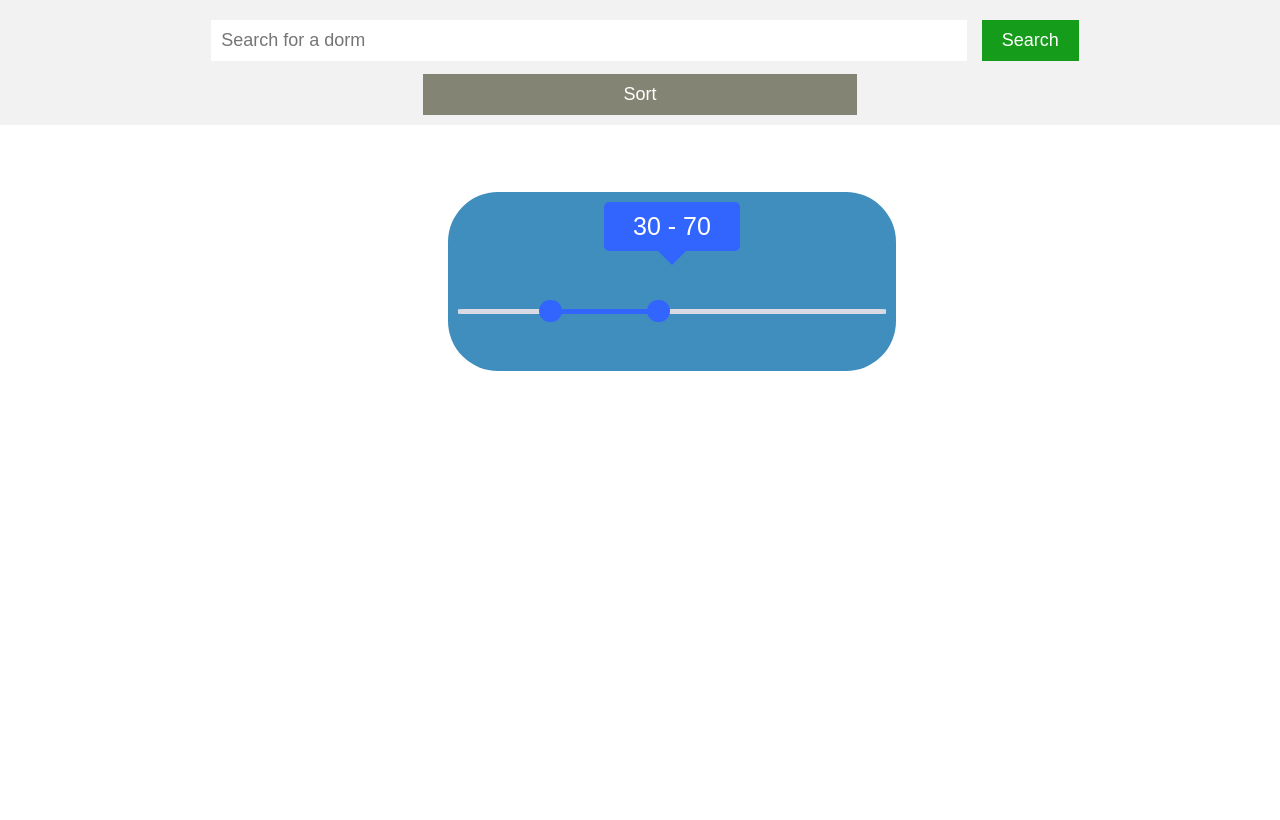
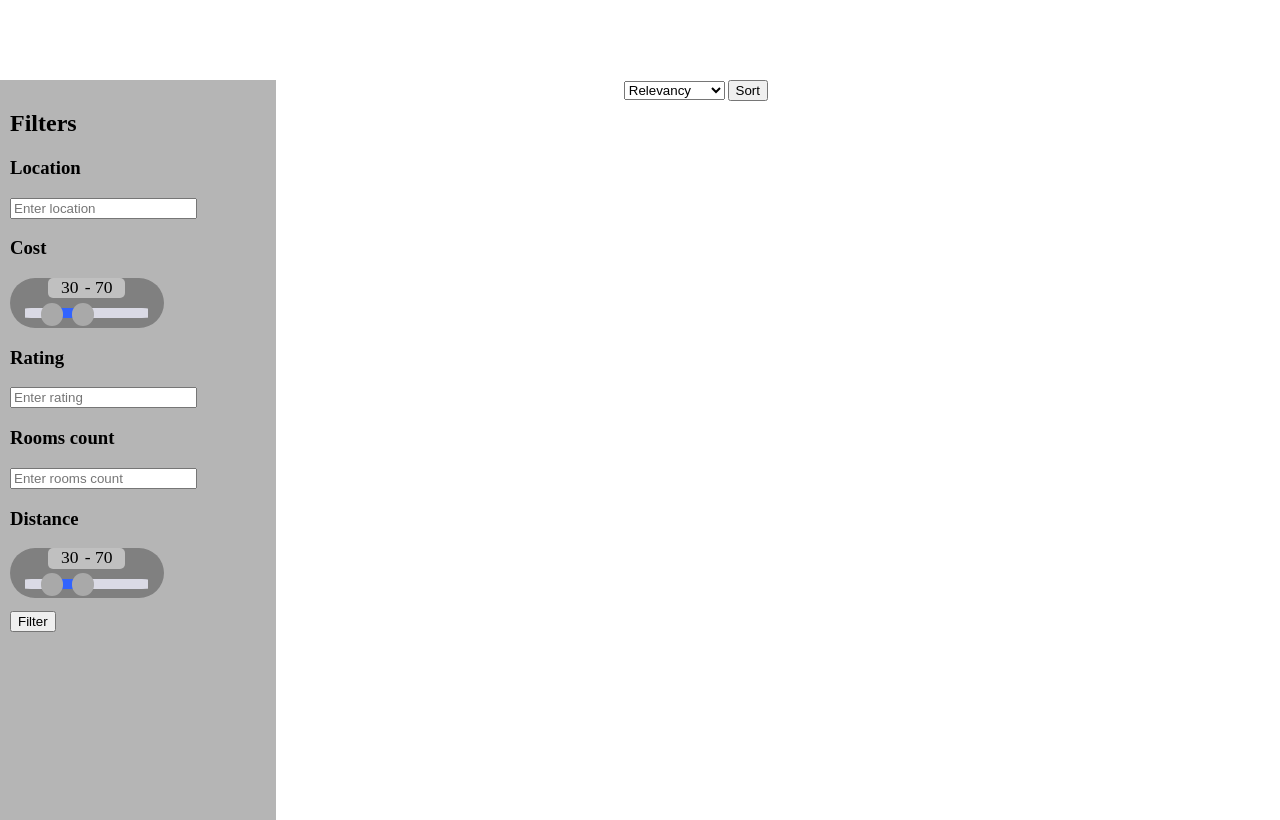
Before and after one commit to yasirACTUALY/SwiftDorms, a plain HTML site: page index.html in a window 1280 px wide. Drawn offline with Linux system fonts and the light colour scheme.

Commit message:
side bard

```diff
--- a/index.css
+++ b/index.css
@@ -1,127 +1,80 @@
-/* search button shape and color */
-.search-box {
+.searchBox {
+  width: 70%;
+}
+.leftBar {
   position: absolute;
-    top: 0;
-    left: 0;
-    width: 100%;
+  width: 20%;
+  top: 10%;
+  height: 90%;
+  /* background-color: #939496; */
+  /* color: transparent; */
+  background-color: #b5b5b5;
   padding: 10px;
-    background-color: #f2f2f2;
-    text-align: center;
+  left: 0%;
 }
-
-  .search-box input {
-    width: 60%;
-    padding: 10px;
-    margin: 10px;
-    border: none;
-    font-size: 18px;
-  }
-
-  .search-box button {
-    padding: 10px 20px;
-    border: none;
-    background-color: #169c1b;
-    color: white;
-    font-size: 18px;
-  }
-
-  body {
-    font-family: sans-serif, Arial, Helvetica;
-  }
-  * {
-    box-sizing: border-box;
-  }
-
-  .sorting {
-    position: absolute;
-    padding: 10px 20px;
-    font-size: 18px;
-    top: 8%;
-    width: 100%;
-    right: 0%;
-    background-color: #f2f2f2;
-    text-align: center;
-  }
-
-  .sortBtn {
-    padding: 10px 200px;
-    border: none;
-    background-color: #848474;
-    color: white;
-    font-size: 18px;
-  }
-  .sortBtn:hover {
-    background-color: #656557;
-    color: #413333;
-  }
-
-  .sortOptions {
-    display: none;
-    position: absolute;
-    top: 100%;
-    left: 0%;
-    width: 100%;
-    padding: 10px;
-    background-color: #413333;
-    text-align: center;
-  }
-  .sortOptions a {
-    padding: 10px 20px;
-    border: none;
-    color: rgb(23, 196, 75);
-    font-size: 18px;
-  }
-  .sortOptions a:hover {
-    background-color: #f2f2f2;
-    color: #413333;
-  }
-  .sortOptions button {
-    padding: 10px 20px;
-    color: rgb(23, 196, 75);
-    font-size: 18px;
-    /* margin-right: 10%; */
-  }
-  .sorting:hover .sortOptions {
-    display: list-item;
-  }
-
 /* makes two sliders into one */
 .wrapper {
-    position: absolute;
+  /* position: absolute; */
   /* display: none; */
-    top: 210%;
-    width: 35%;
-    left: 35%;
-    background-color: #408ebe;
-    padding: 10px;
+  top: 0%;
+  width: 60%;
+  height: 50px;
+  left: 0%;
+  background-color: gray;
+  padding: 0px;
   border-radius: 50px;
 }
-
 .container {
   position: relative;
   width: 100%;
-    height: 100px;
+  height: 50%;
   margin-top: 10px;
+}
+.leftSlider {
+  position: absolute;
+  top: -100%;
+  left: 5%;
+  width: 90%;
+  height: 50%;
+  background-color: transparent;
+}
+.rightSlider {
+  top: -100%;
+  left: 5%;
+  width: 90%;
+  height: 0%;
+  background-color: transparent;
 }
 input[type="range"] {
   -webkit-appearance: none;
   -moz-appearance: none;
   appearance: none;
-    width: 100%;
-    outline: none;
+  width: 90%;
+  height: 5%;
+  outline: gold;
   position: absolute;
   margin: auto;
-    top: 0;
+  top: -30;
   bottom: 0;
-    left: 0;
+  left: 5%;
   background-color: transparent;
   pointer-events: none;
 }
-  .slider-track {
-    width: 100%;
-    height: 5%;
+
+#track1 {
+  width: 80%;
+  left: 10%;
+  height: 40%;
   position: absolute;
-    margin: auto;
+  top: 0;
+  bottom: 0;
+  border-radius: 5%;
+}
+#track2 {
+  width: 80%;
+  left: 10%;
+  height: 40%;
+  position: absolute;
   top: 0;
   bottom: 0;
   border-radius: 5%;
@@ -133,6 +86,7 @@
 input[type="range"]::-moz-range-track {
   -moz-appearance: none;
   height: 5%;
+  top: 10px;
 }
 input[type="range"]::-ms-track {
   appearance: none;
@@ -142,37 +96,20 @@
   -webkit-appearance: none;
   height: 1.7em;
   width: 1.7em;
-    background-color: #3264fe;
+  background-color: darkgrey;
   cursor: pointer;
-    margin-top: -9px;
+  margin-top: -4%;
   pointer-events: auto;
   border-radius: 50%;
 }
-  input[type="range"]::-moz-range-thumb {
-    -webkit-appearance: none;
-    height: 1.7em;
-    width: 1.7em;
-    cursor: pointer;
-    border-radius: 50%;
-    background-color: #3264fe;
-    pointer-events: auto;
-  }
-  input[type="range"]::-ms-thumb {
-    appearance: none;
-    height: 1.7em;
-    width: 1.7em;
-    cursor: pointer;
-    border-radius: 50%;
-    background-color: #3264fe;
-    pointer-events: auto;
-  }
-  input[type="range"]:active::-webkit-slider-thumb {
+/* input[type="range"]:active::-webkit-slider-thumb {
   background-color: #ffffff;
-    border: 3px solid #3264fe;
-  }
+  border: 20px solid #3264fe;
+} */
 .values {
-    background-color: #3264fe;
-    width: 32%;
+  background-color: #c0c0c0;
+  width: 50%;
+  height: 1%;
   position: relative;
   margin: auto;
   padding: 10px 0;
@@ -182,16 +119,28 @@
   font-size: 25px;
   color: #ffffff;
 }
-  .values:before {
-    content: "";
+/* showing the values of sliders*/
+.rangeRead {
+  position: relative;
+  color: #000;
+  font-size: 70%;
+  top: -17px;
+}
+.rangeDash {
+  position: relative;
+  color: #000;
+  font-size: 70%;
+  top: -17px;
+}
+
+.sort {
   position: absolute;
-    height: 0;
-    width: 0;
-    border-top: 15px solid #3264fe;
-    border-left: 15px solid transparent;
-    border-right: 15px solid transparent;
-    margin: auto;
-    bottom: -14px;
-    left: 0;
-    right: 0;
+  color: #000;
+  font-size: 70%;
+  top: 10%;
+  right: 40%;
 }
+
+.filterBtn {
+  margin-top: 5%;
+}
--- a/index.html
+++ b/index.html
@@ -10,33 +10,31 @@
   <link rel="stylesheet" href="index.css" />
 
   <body>
-    <!-- Search bar and button-->
-    <div class="search-box">
-      <input type="text" placeholder="Search for a dorm" id="search" />
-      <button onclick="search() ">Search</button>
+    <!-- sorting options bar -->
+    <div class="leftBar">
+      <div class="leftBarContent">
+        <h2>Filters</h2>
+        <div class="filter">
+          <h3>Location</h3>
+          <input
+            class="searchBox"
+            type="text"
+            placeholder="Enter location"
+            id="location"
+          />
         </div>
-    <!-- sorting options -->
-    <div class="sorting">
-      <!-- sorting button  -->
-      <button class="sortBtn" onclick="print()">Sort</button>
-      <!-- sorting options -->
-      <div class="sortOptions">
-        <b>Sort by: </b>
-        <button class="distanceSortBtn" onclick="sliders()">distance options</button>
-        <button class="costSortBtn">cost</button>
-        <button class="ratingSortBtn">rating</button>
-        <button class="roomsCountSortBtn">rooms count</button>
-    </div>
-
+        <div class="filter">
+          <h3>Cost</h3>
           <div class="wrapper" id="wrapper">
             <div class="values">
-        <span id="range1"> 0 </span>
-        <span> &dash; </span>
-        <span id="range2"> 100 </span>
+              <span class="rangeRead" id="range1"> 0 </span>
+              <span class="rangeDash"> &dash; </span>
+              <span class="rangeRead" id="range2"> 100 </span>
             </div>
             <div class="container">
-        <div class="slider-track"></div>
+              <div class="slider-track" id="track1"></div>
               <input
+                class="leftSlider"
                 type="range"
                 min="0"
                 max="150"
@@ -45,6 +43,7 @@
                 oninput="slideOne()"
               />
               <input
+                class="rightSlider"
                 type="range"
                 min="0"
                 max="150"
@@ -54,6 +53,71 @@
               />
             </div>
           </div>
+        </div>
+        <div class="filter">
+          <h3>Rating</h3>
+          <input
+            class="searchBox"
+            type="text"
+            placeholder="Enter rating"
+            id="rating"
+          />
+        </div>
+        <div class="filter">
+          <h3>Rooms count</h3>
+          <input
+            class="searchBox"
+            type="text"
+            placeholder="Enter rooms count"
+            id="roomsCount"
+          />
+        </div>
+        <div class="filter">
+          <h3>Distance</h3>
+          <div class="wrapper" id="wrapper2">
+            <div class="values">
+              <span class="rangeRead" id="range3"> 0 </span>
+              <span class="rangeDash"> &dash; </span>
+              <span class="rangeRead" id="range4"> 100 </span>
+            </div>
+            <div class="container">
+              <div class="slider-track" id="track2"></div>
+              <input
+                class="leftSlider"
+                type="range"
+                min="0"
+                max="150"
+                value="30"
+                id="slider-3"
+                oninput="slideThree()"
+              />
+              <input
+                class="rightSlider"
+                type="range"
+                min="0"
+                max="150"
+                value="70"
+                id="slider-4"
+                oninput="slideFour()"
+              />
+            </div>
+          </div>
+        </div>
+        <button class="filterBtn" onclick="filter()">Filter</button>
+      </div>
+    </div>
+
+    <!-- sort by drop menu -->
+    <div class="sort">
+      <select id="sort">
+        <option value="relevancy">Relevancy</option>
+        <option value="location">Location</option>
+        <option value="cost">Cost</option>
+        <option value="rating">Rating</option>
+        <option value="roomsCount">Rooms count</option>
+      </select>
+      <button onclick="sort()">Sort</button>
+    </div>
 
     <script src="index.js"></script>
   </body>
--- a/index.js
+++ b/index.js
@@ -1,21 +1,35 @@
 window.onload = function(){
   slideOne();
   slideTwo();
+  slideThree();
+  slideFour();
 }
 let sliderOne = document.getElementById("slider-1");
 let sliderTwo = document.getElementById("slider-2");
+let sliderThree = document.getElementById("slider-3");
+let sliderFour = document.getElementById("slider-4");
+
 let displayValOne = document.getElementById("range1");
 let displayValTwo = document.getElementById("range2");
+let displayValThree = document.getElementById("range3");
+let displayValFour = document.getElementById("range4");
+
 let minGap = 0;
-let sliderTrack = document.querySelector(".slider-track");
+let sliderTrack = document.getElementById("track1");
+let sliderTrack2 = document.getElementById("track2");
 let sliderMaxValue = document.getElementById("slider-1").max;
+let sliderMaxValue2 = document.getElementById("slider-3").max;
+
+// controls the left slider
 function slideOne(){
   if(parseInt(sliderTwo.value) - parseInt(sliderOne.value) <= minGap){
+    // stops the sliders in case the gap is less than the minimum gap
       sliderOne.value = parseInt(sliderTwo.value) - minGap;
   }
   displayValOne.textContent = sliderOne.value;
   fillColor();
 }
+//controls the right slider
 function slideTwo(){
   if(parseInt(sliderTwo.value) - parseInt(sliderOne.value) <= minGap){
       sliderTwo.value = parseInt(sliderOne.value) + minGap;
@@ -23,10 +37,39 @@ function slideTwo(){
   displayValTwo.textContent = sliderTwo.value;
   fillColor();
 }
+
+
+// controls the left slider
+function slideThree(){
+  if(parseInt(sliderFour.value) - parseInt(sliderThree.value) <= minGap){
+    // stops the sliders in case the gap is less than the minimum gap
+      sliderThree.value = parseInt(sliderFour.value) - minGap;
+  }
+  displayValThree.textContent = sliderThree.value;
+  fillColor2();
+}
+
+//controls the right slider
+function slideFour(){
+  if(parseInt(sliderFour.value) - parseInt(sliderThree.value) <= minGap){
+      sliderFour.value = parseInt(sliderThree.value) + minGap;
+  }
+  displayValFour.textContent = sliderFour.value;
+  fillColor2();
+  // prints done
+  console.log("done");
+}
+
 function fillColor(){
   percent1 = (sliderOne.value / sliderMaxValue) * 100;
   percent2 = (sliderTwo.value / sliderMaxValue) * 100;
   sliderTrack.style.background = `linear-gradient(to right, #dadae5 ${percent1}% , #3264fe ${percent1}% , #3264fe ${percent2}%, #dadae5 ${percent2}%)`;
+}
+
+function fillColor2(){
+    percent1 = (sliderThree.value / sliderMaxValue2) * 100;
+    percent2 = (sliderFour.value / sliderMaxValue2) * 100;
+    sliderTrack2.style.background = `linear-gradient(to right, #dadae5 ${percent1}% , #3264fe ${percent1}% , #3264fe ${percent2}%, #dadae5 ${percent2}%)`;
 }
 
 
--- /dev/null
+++ b/index2.css
@@ -0,0 +1,205 @@
+/* search button shape and color */
+.search-box {
+    position: absolute;
+    top: 0;
+    left: 0;
+    width: 100%;
+    padding: 10px;
+    background-color: #f2f2f2;
+    text-align: center;
+  }
+
+  .search-box input {
+    width: 60%;
+    padding: 10px;
+    margin: 10px;
+    border: none;
+    font-size: 18px;
+  }
+
+  .search-box button {
+    padding: 10px 20px;
+    border: none;
+    background-color: #169c1b;
+    color: white;
+    font-size: 18px;
+  }
+
+  body {
+    font-family: sans-serif, Arial, Helvetica;
+  }
+  * {
+    box-sizing: border-box;
+  }
+
+  .sorting {
+    position: absolute;
+    padding: 10px 20px;
+    font-size: 18px;
+    top: 8%;
+    width: 30%;
+    left: 0%;
+    background-color: #d1cfcf;
+    text-align: center;
+  }
+
+  .sortBtn {
+    padding: 10px 200px;
+    border: none;
+    background-color: #848474;
+    color: white;
+    font-size: 18px;
+  }
+  .sortBtn:hover {
+    background-color: #656557;
+    color: #413333;
+  }
+
+  .sortOptions {
+    display: list-item;
+    position: absolute;
+    top: 100%;
+    left: 0%;
+    width: 100%;
+    padding: 10px;
+    background-color: #413333;
+    text-align: center;
+  }
+  .sortOptions a {
+    padding: 10px 20px;
+    border: none;
+    color: rgb(23, 196, 75);
+    font-size: 18px;
+  }
+  .sortOptions a:hover {
+    background-color: #f2f2f2;
+    color: #413333;
+  }
+  .sortOptions button {
+    padding: 10px 20px;
+    color: rgb(23, 196, 75);
+    font-size: 18px;
+    /* margin-right: 10%; */
+  }
+  .sorting:hover .sortOptions {
+    display: list-item;
+  }
+
+  /* makes two sliders into one */
+  .wrapper {
+    /* position: absolute; */
+    /* display: none; */
+    top: 0%;
+    width: 10%;
+    height: 10%;
+    left: 0%;
+    background-color: #408ebe;
+    padding: 10px;
+    border-radius: 50px;
+  }
+
+  .container {
+    position: relative;
+    width: 100%;
+    height: 50%;
+    margin-top: 10px;
+  }
+  input[type="range"] {
+    -webkit-appearance: none;
+    -moz-appearance: none;
+    appearance: none;
+    width: 100%;
+    outline: none;
+    position: absolute;
+    margin: auto;
+    top: 0;
+    bottom: 0;
+    left: 0;
+    background-color: transparent;
+    pointer-events: none;
+  }
+  .slider-track {
+    width: 100%;
+    height: 5%;
+    position: absolute;
+    margin: auto;
+    top: 0;
+    bottom: 0;
+    border-radius: 5%;
+  }
+  input[type="range"]::-webkit-slider-runnable-track {
+    -webkit-appearance: none;
+    height: 5%;
+  }
+  input[type="range"]::-moz-range-track {
+    -moz-appearance: none;
+    height: 5%;
+  }
+  input[type="range"]::-ms-track {
+    appearance: none;
+    height: 5%;
+  }
+  input[type="range"]::-webkit-slider-thumb {
+    -webkit-appearance: none;
+    height: 1.7em;
+    width: 1.7em;
+    background-color: #3264fe;
+    cursor: pointer;
+    margin-top: -1.3%;
+    pointer-events: auto;
+    border-radius: 50%;
+  }
+  input[type="range"]::-moz-range-thumb {
+    -webkit-appearance: none;
+    height: 1.7em;
+    width: 1.7em;
+    cursor: pointer;
+    border-radius: 50%;
+    background-color: #3264fe;
+    pointer-events: auto;
+  }
+  input[type="range"]::-ms-thumb {
+    appearance: none;
+    height: 1.7em;
+    width: 1.7em;
+    cursor: pointer;
+    border-radius: 50%;
+    background-color: #3264fe;
+    pointer-events: auto;
+  }
+  input[type="range"]:active::-webkit-slider-thumb {
+    background-color: #ffffff;
+    border: 30px solid #3264fe;
+  }
+  .values {
+    background-color: #3264fe;
+    width: 32%;
+    height: 10%;
+    position: relative;
+    margin: auto;
+    padding: 10px 0;
+    border-radius: 5px;
+    text-align: center;
+    font-weight: 500;
+    font-size: 25px;
+    color: #ffffff;
+  }
+  /* change ths size of range1 */
+  #range1 {
+    position: relative;
+    color: #000;
+    font-size: 70%;
+    top: -17px;
+  }
+  #range2 {
+    position: relative;
+    color: #000;
+    font-size: 70%;
+    top: -17px;
+  }
+  #rangeDash{
+    position: relative;
+    color: #000;
+    font-size: 70%;
+    top: -17px;
+  }
```
Also changed, not shown: form.html (+1 -1 lines). Lines whose indentation alone changed are shown as unchanged.
